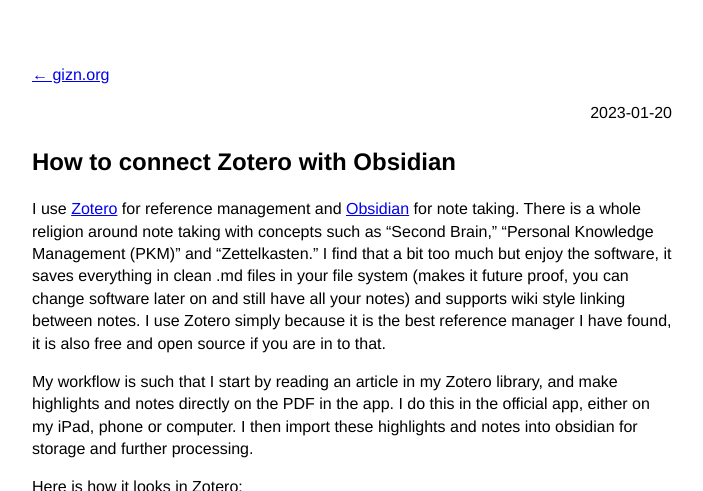
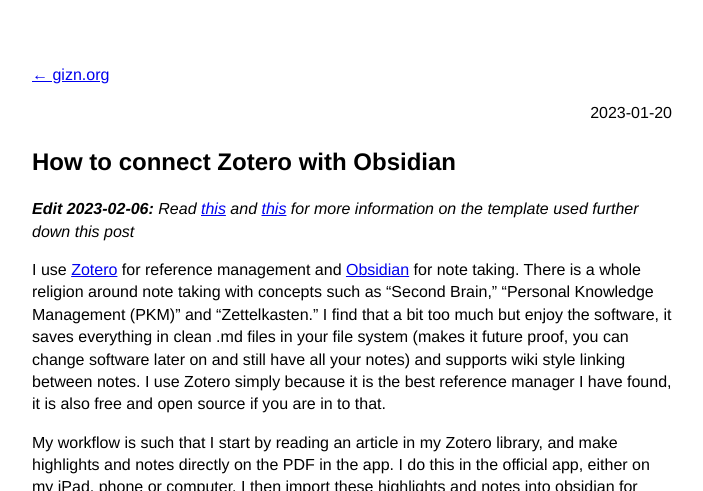
Before and after one commit to georgnaver/gizn, a Jekyll site: the page built from _posts/2023-01-20-how-to-connect-zotero-with-obsidian.md, in a window 1280 px wide and 900 px high, cut to the strip 0-491 px from the top of the window. Shown: the whole strip, without its empty margins (288-991 px from the left). Built offline with Jekyll 4.4.1, drawn with Linux system fonts in a browser that asks for light colours.

Commit message:
Update 2023-01-20-how-to-connect-zotero-with-obsidian.md

```diff
--- a/_posts/2023-01-20-how-to-connect-zotero-with-obsidian.md
+++ b/_posts/2023-01-20-how-to-connect-zotero-with-obsidian.md
@@ -5,6 +5,7 @@
 category: notes
 tags: Zotero Obsidian Guide
 ---
+***Edit 2023-02-06:*** *Read [this](http://gizn.org/til/2023/02/06/how-to-find-variables-to-import-for-your-zotero-integration-obsidian-plugin-template.html) and [this](http://gizn.org/til/2023/02/06/updated-zotero-integration-template.html) for more information on the template used further down this post*
 
 I use [Zotero](https://www.zotero.org) for reference management and [Obsidian](https://obsidian.md) for note taking. There is a whole religion around note taking with concepts such as "Second Brain," "Personal Knowledge Management (PKM)" and "Zettelkasten." I find that a bit too much but enjoy the software, it saves everything in clean .md files in your file system (makes it future proof, you can change software later on and still have all your notes) and supports wiki style linking between notes. I use Zotero simply because it is the best reference manager I have found, it is also free and open source if you are in to that.
 
```
